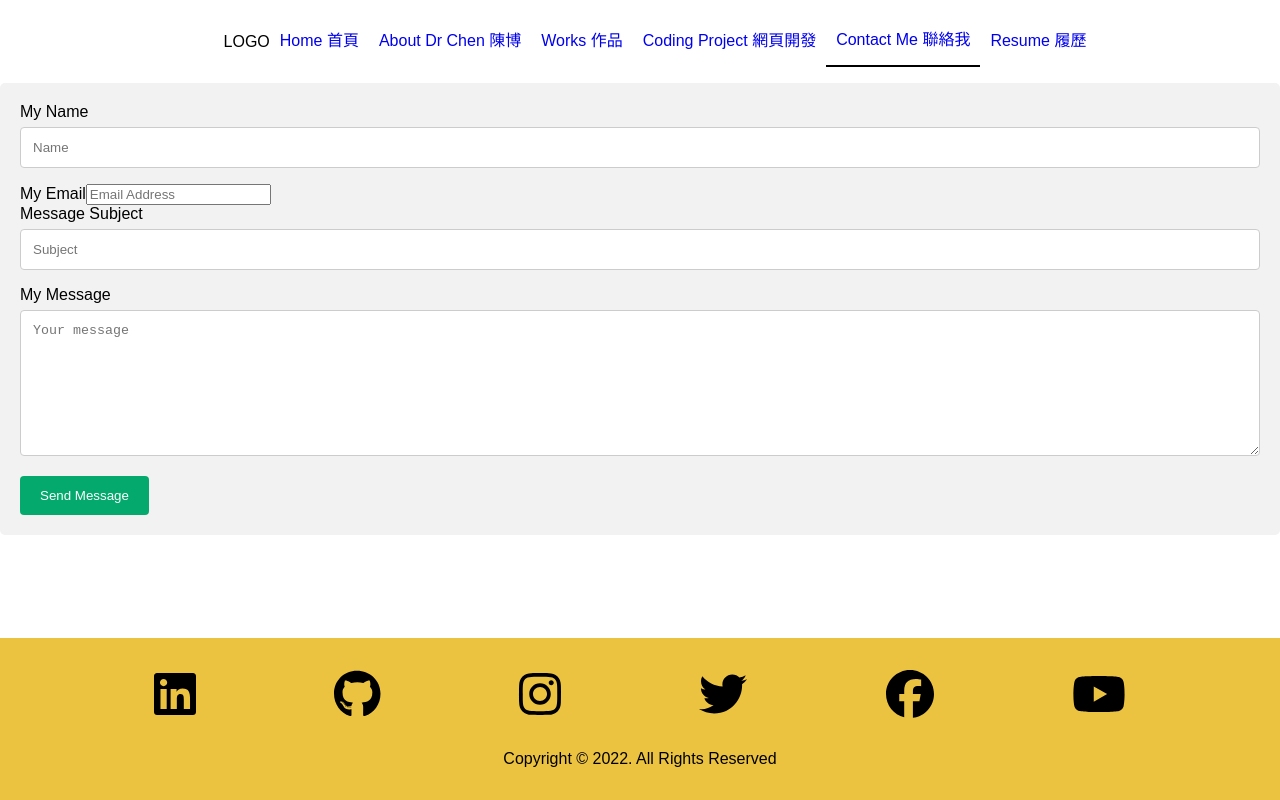
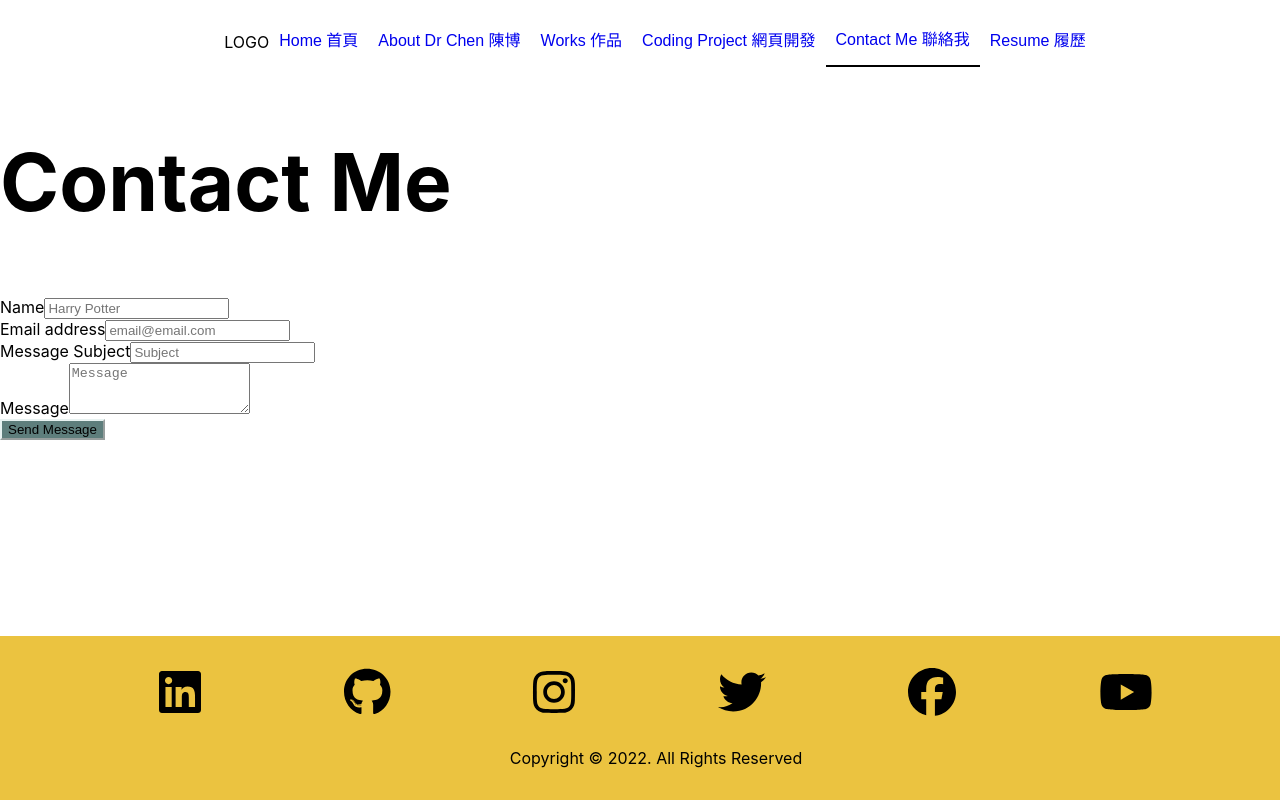
Before and after one commit to chentriangoes/yitsun_chen, a React (Create React App) app: page /contact in a window 1280 px wide. Built offline with nearby package versions, Linux system fonts and the light colour scheme.

Commit message:
18th commit_Alert

```diff
--- a/package.json
+++ b/package.json
@@ -8,8 +8,10 @@
     "@testing-library/jest-dom": "^5.16.4",
     "@testing-library/react": "^13.2.0",
     "@testing-library/user-event": "^13.5.0",
+    "bootstrap": "^5.1.3",
     "emailjs-com": "^3.2.0",
     "react": "^18.1.0",
+    "react-bootstrap": "^2.3.1",
     "react-dom": "^18.1.0",
     "react-router-dom": "^6.3.0",
     "react-scripts": "^5.0.1",
--- a/src/pages/Contact.jsx
+++ b/src/pages/Contact.jsx
@@ -1,49 +1,138 @@
 import React from 'react'
+import { useState } from 'react';
 import emailjs from 'emailjs-com';
-import "./Contact.css"
+import { Form, Button, Alert, Container } from 'react-bootstrap';
+//import "./Contact.css"
 
 export default function Contact() {
-  function sendEmail(e) {
-    e.preventDefault();
-{/*('YOUR_SERVICE_ID', 'YOUR_TEMPLATE_ID', form.current, 'YOUR_PUBLIC_KEY') */}
-emailjs.sendForm('yitsun_chen_contact', 'template_8zp4z99', e.target, 'jnoGqkWdlUJKjbBLx')
-    .then((result) => {
-        console.log(result.text);
-    }, (error) => {
-        console.log(error.text);
-    });
-    e.target.reset()
+
+	const [messageSent, renderMessageSent] = useState(false);
+	const [errorMessage, renderErrorMessage] = useState(false);
+
+	const [name, setName] = useState('');
+	const [email, setEmail] = useState('');
+	const [subject, setSubject] = useState('');
+	const [message, setMessage] = useState('');
+
+	const updateFormState = (state, e) => {
+		state(e.target.value);
+	};
+
+	const handleSubmit = async (e) => {
+		e.preventDefault();
+
+		const sendEmail = await emailjs.sendForm(
+			'yitsun_chen_contact',
+			'template_8zp4z99',
+			e.target,
+			'jnoGqkWdlUJKjbBLx'
+			)
+
+		sendEmail.status === 200
+			? renderMessageSent(true)
+			: renderErrorMessage(true);
+
+		setName('');
+		setEmail('');
+		setMessage('');
+		setSubject('');
+	};
+
+	const styles = {
+		border: {
+			borderColor: '#e8f2f1',
+		},
+		buttonColour: {
+			background: '#5e7e7c',
+		},
+		heading: {
+			fontSize: '5rem',
+		},
+	};
+
+	return (
+		<>
+			<Container>
+				<h2 style={styles.heading}>Contact Me</h2>
+				<Form onSubmit={handleSubmit}>
+					<Form.Group className='mb-3' controlId='name'>
+						<Form.Label>Name</Form.Label>
+						<Form.Control
+							required
+							name="name"
+							value={name}
+							type='text'
+							placeholder='Harry Potter'
+							onChange={(e) => {
+								updateFormState(setName, e);
+							}}
+						/>
+					</Form.Group>
+					<Form.Group className='mb-3' controlId='email'>
+						<Form.Label>Email address</Form.Label>
+						<Form.Control
+							required
+							name="email"
+							value={email}
+							type='email'
+							placeholder='email@email.com'
+							onChange={(e) => {
+								updateFormState(setEmail, e);
+							}}
+						/>
+					</Form.Group>
+					<Form.Group className='mb-3' controlId='subject'>
+						<Form.Label>Message Subject</Form.Label>
+						<Form.Control
+							required
+							name="subject"
+							value={subject}
+							type='subject'
+							placeholder='Subject'
+							onChange={(e) => {
+								updateFormState(setSubject, e);
+							}}
+						/>
+					</Form.Group>
+					<Form.Group className='mb-3' controlId='message'>
+						<Form.Label>Message</Form.Label>
+						<Form.Control
+							required
+							name="message"
+							value={message}
+							as='textarea'
+                            placeholder='Message'
+							rows={3}
+							onChange={(e) => {
+								updateFormState(setMessage, e);
+							}}
+						/>
+					</Form.Group>
+					<Button
+						type='submit'
+						variant='success'
+						style={{ ...styles.buttonColour, ...styles.border }}
+					>
+						Send Message
+					</Button>
+				</Form>
+				{messageSent && (
+					<Alert
+						className='my-3 text-white'
+						style={{ ...styles.buttonColour, ...styles.border }}
+					>
+						Message Sent!
+					</Alert>
+				)}
+				{errorMessage && (
+					<Alert
+						className='my-3 text-white'
+						style={{ ...styles.buttonColour, ...styles.border }}
+					>
+						Error sending email!
+					</Alert>
+				)}
+			</Container>
+		</>
+	);
 }
-
-
-{/*https://www.w3schools.com/howto/tryit.asp?filename=tryhow_css_contact_form */}
-return(
-  <div>
-  <div className="container">
-  <form onSubmit={sendEmail}>
-          <div className="row pt-5 mx-auto">
-              <div className="col-8 form-group mx-auto">
-              <label for="myname">My Name</label>
-                  <input type="text" className="form-control" placeholder="Name" name="from_name"/>
-              </div>
-              <div className="col-8 form-group pt-2 mx-auto">
-              <label for="myemail">My Email</label>
-                  <input type="email" className="form-control" placeholder="Email Address" name="from_email"/>
-              </div>
-              <div className="col-8 form-group pt-2 mx-auto">
-              <label for="mysubject">Message Subject</label>
-                  <input type="text" className="form-control" placeholder="Subject" name="from_subject"/>
-              </div>
-              <div className="col-8 form-group pt-2 mx-auto">
-              <label for="mymessage">My Message</label>
-                  <textarea className="form-control" id="" cols="30" rows="8" placeholder="Your message" name="from_message"></textarea>
-              </div>
-              <div className="col-8 pt-3 mx-auto">
-                  <input type="submit" className="btn btn-info" value="Send Message"></input>
-              </div>
-          </div>
-      </form>
-  </div>
-</div>
-)
-}
```
Also changed, not shown: 2 other files (tests, documents, lock files or other folders).
